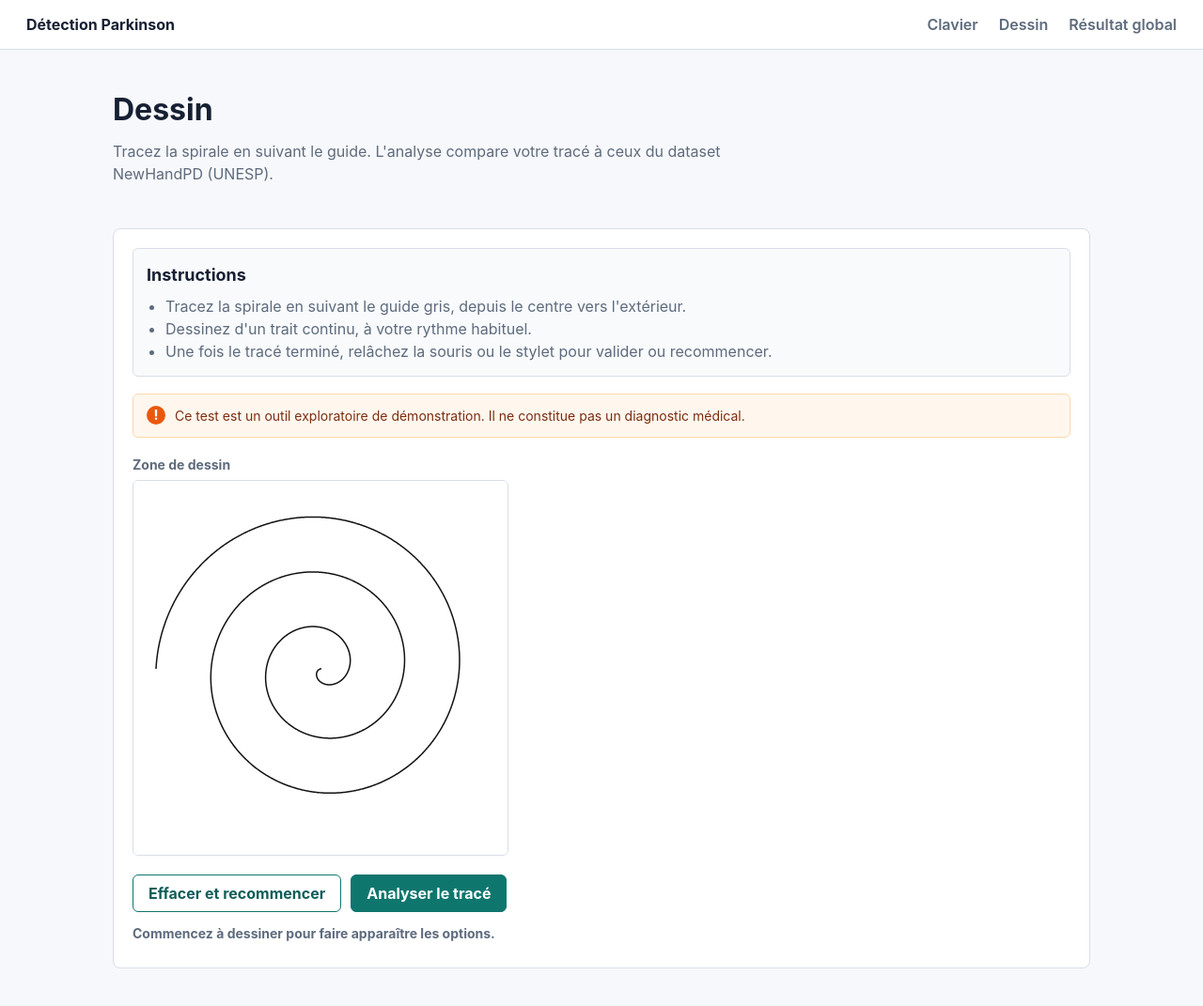
After one commit to Lelestar/multimodal-parkinson-detection, a Flask app: page /drawing in a window 1280 px wide. The commit adds this page. Shown: the whole page at 94% size. Run offline with Flask 3, Linux system fonts and the light colour scheme.

Commit message:
Ajout des tests de dessins

```diff
--- a/app/__init__.py
+++ b/app/__init__.py
@@ -7,15 +7,17 @@ from flask import Flask, jsonify, render_template, request
 from src.common.fusion import late_fusion
 from src.common.registry import ModalityRegistration, registry
 from src.modalities.keyboard.routes import keyboard_bp
+from src.modalities.drawing.routes import drawing_bp
 
 
 def create_app() -> Flask:
     """Create the Flask application and register shared routes."""
     app = Flask(__name__)
     app.register_blueprint(keyboard_bp)
+    app.register_blueprint(drawing_bp)
     registry.register(ModalityRegistration(name="keyboard", display_name="Clavier", route="/keyboard"))
     registry.register(ModalityRegistration(name="voice", display_name="Voix", route="#"))
-    registry.register(ModalityRegistration(name="drawing", display_name="Dessin", route="#"))
+    registry.register(ModalityRegistration(name="drawing", display_name="Dessin", route="/drawing"))
 
     @app.get("/")
     def index():
--- a/app/static/css/styles.css
+++ b/app/static/css/styles.css
@@ -324,3 +324,31 @@ textarea {
     font-size: 26px;
   }
 }
+
+/* ── Drawing canvas ─────────────────────────────────────────────────────────── */
+.canvas-wrapper {
+  position: relative;
+  display: inline-block;
+  width: 400px;
+  height: 400px;
+  border: 1px solid var(--border);
+  border-radius: 6px;
+  overflow: hidden;
+  cursor: crosshair;
+  touch-action: none;
+}
+
+.canvas-wrapper canvas {
+  position: absolute;
+  top: 0;
+  left: 0;
+}
+
+#guide-canvas {
+  z-index: 1;
+}
+
+#draw-canvas {
+  z-index: 2;
+  background: transparent;
+}
--- /dev/null
+++ b/app/static/js/drawing_capture.js
@@ -0,0 +1,179 @@
+const guideCanvas   = document.querySelector("#guide-canvas");
+const drawCanvas    = document.querySelector("#draw-canvas");
+const drawingActions = document.querySelector("#drawing-actions");
+const waitingHint   = document.querySelector("#waiting-hint");
+const resetButton   = document.querySelector("#reset-button");
+const submitButton  = document.querySelector("#submit-button");
+const resultPanel   = document.querySelector("#result-panel");
+
+const guideCtx = guideCanvas.getContext("2d");
+const drawCtx  = drawCanvas.getContext("2d");
+
+let isDrawing  = false;
+let hasDrawn   = false;
+
+function drawGuide() {
+  const w        = guideCanvas.width;
+  const h        = guideCanvas.height;
+  const cx       = w / 2;
+  const cy       = h / 2;
+  const turns    = 3;
+  const maxTheta = turns * 2 * Math.PI;
+  const maxR     = (Math.min(w, h) / 2) * 0.88;
+  const b        = maxR / maxTheta;
+
+  guideCtx.fillStyle = "#ffffff";
+  guideCtx.fillRect(0, 0, w, h);
+
+  guideCtx.beginPath();
+  const steps = 3000;
+  for (let i = 0; i <= steps; i++) {
+    const theta = (i / steps) * maxTheta;
+    const r = b * theta;
+    const x = cx - r * Math.cos(theta);
+    const y = cy + r * Math.sin(theta);
+    if (i === 0) guideCtx.moveTo(x, y);
+    else         guideCtx.lineTo(x, y);
+  }
+  guideCtx.strokeStyle = "#111111";
+  guideCtx.lineWidth   = 1.5;
+  guideCtx.stroke();
+}
+
+function clearDrawing() {
+  drawCtx.clearRect(0, 0, drawCanvas.width, drawCanvas.height);
+}
+
+function getPos(event) {
+  const rect = drawCanvas.getBoundingClientRect();
+  const scaleX = drawCanvas.width  / rect.width;
+  const scaleY = drawCanvas.height / rect.height;
+  const src = event.touches ? event.touches[0] : event;
+  return {
+    x: (src.clientX - rect.left) * scaleX,
+    y: (src.clientY - rect.top)  * scaleY,
+  };
+}
+
+function onPointerDown(event) {
+  event.preventDefault();
+  isDrawing = true;
+  const { x, y } = getPos(event);
+  drawCtx.beginPath();
+  drawCtx.moveTo(x, y);
+  drawCtx.strokeStyle = "#1a47a0";
+  drawCtx.lineWidth   = 2.5;
+  drawCtx.lineCap     = "round";
+  drawCtx.lineJoin    = "round";
+}
+
+function onPointerMove(event) {
+  if (!isDrawing) return;
+  event.preventDefault();
+  const { x, y } = getPos(event);
+  drawCtx.lineTo(x, y);
+  drawCtx.stroke();
+}
+
+function onPointerUp(event) {
+  if (!isDrawing) return;
+  event.preventDefault();
+  isDrawing = false;
+  hasDrawn  = true;
+  waitingHint.hidden  = true;
+  drawingActions.hidden = false;
+}
+
+drawCanvas.addEventListener("mousedown",  onPointerDown);
+drawCanvas.addEventListener("mousemove",  onPointerMove);
+drawCanvas.addEventListener("mouseup",    onPointerUp);
+drawCanvas.addEventListener("mouseleave", onPointerUp);
+
+drawCanvas.addEventListener("touchstart",  onPointerDown, { passive: false });
+drawCanvas.addEventListener("touchmove",   onPointerMove, { passive: false });
+drawCanvas.addEventListener("touchend",    onPointerUp,   { passive: false });
+drawCanvas.addEventListener("touchcancel", onPointerUp,   { passive: false });
+
+resetButton.addEventListener("click", () => {
+  clearDrawing();
+  hasDrawn = false;
+  drawingActions.hidden = true;
+  waitingHint.hidden    = false;
+  resultPanel.hidden    = true;
+  document.querySelector("#result-label").textContent      = "";
+  document.querySelector("#result-score").textContent      = "";
+  document.querySelector("#result-confidence").textContent = "";
+  document.querySelector("#result-warnings").replaceChildren();
+  sessionStorage.removeItem("parkinson_result_drawing");
+});
+
+function percent(value) {
+  if (value === null || value === undefined) return "-";
+  return `${Math.round(Number(value) * 1000) / 10}%`;
+}
+
+function riskText(label) {
+  const labels = { low: "Signal faible", moderate: "Signal modéré", elevated: "Signal élevé" };
+  return labels[label] ?? "-";
+}
+
+function storeDrawingResult(result) {
+  if (result.status !== "ok") return;
+  sessionStorage.setItem("parkinson_result_drawing", JSON.stringify({
+    ...result,
+    saved_at: new Date().toISOString(),
+  }));
+}
+
+function renderResult(result) {
+  resultPanel.hidden = false;
+  document.querySelector("#result-label").textContent      = riskText(result.label);
+  document.querySelector("#result-score").textContent      = percent(result.score);
+  document.querySelector("#result-confidence").textContent = percent(result.confidence);
+
+  const warningList = document.querySelector("#result-warnings");
+  warningList.replaceChildren();
+  for (const warning of result.warnings ?? []) {
+    const item = document.createElement("li");
+    item.textContent = warning;
+    warningList.appendChild(item);
+  }
+}
+
+submitButton.addEventListener("click", async () => {
+  submitButton.disabled    = true;
+  submitButton.textContent = "Analyse…";
+  resultPanel.hidden = true;
+
+  const tempCanvas = document.createElement("canvas");
+  tempCanvas.width  = drawCanvas.width;
+  tempCanvas.height = drawCanvas.height;
+  const tempCtx = tempCanvas.getContext("2d");
+  tempCtx.fillStyle = "#ffffff";
+  tempCtx.fillRect(0, 0, tempCanvas.width, tempCanvas.height);
+  tempCtx.drawImage(guideCanvas, 0, 0);
+  tempCtx.drawImage(drawCanvas, 0, 0);
+
+  const image_b64 = tempCanvas.toDataURL("image/png");
+
+  try {
+    const response = await fetch("/api/drawing/predict", {
+      method: "POST",
+      headers: { "Content-Type": "application/json" },
+      body: JSON.stringify({ image_b64 }),
+    });
+    const result = await response.json();
+    storeDrawingResult(result);
+    renderResult(result);
+  } catch (error) {
+    renderResult({
+      status: "error",
+      warnings: [`Erreur réseau ou serveur : ${error}`],
+    });
+  } finally {
+    submitButton.disabled    = false;
+    submitButton.textContent = "Analyser le tracé";
+  }
+});
+
+drawGuide();
--- a/app/templates/base.html
+++ b/app/templates/base.html
@@ -11,6 +11,7 @@
       <a class="brand" href="{{ url_for('index') }}">Détection Parkinson</a>
       <nav>
         <a href="{{ url_for('keyboard.keyboard_page') }}">Clavier</a>
+        <a href="{{ url_for('drawing.drawing_page') }}">Dessin</a>
         <a href="{{ url_for('results') }}">Résultat global</a>
       </nav>
     </header>
--- /dev/null
+++ b/app/templates/drawing.html
@@ -0,0 +1,66 @@
+{% extends "base.html" %}
+
+{% block title %}Test dessin - Détection Parkinson{% endblock %}
+
+{% block content %}
+<section class="page-section keyboard-layout">
+  <div class="section-header">
+    <h1>Dessin</h1>
+    <p>Tracez la spirale en suivant le guide. L'analyse compare votre tracé à ceux du dataset NewHandPD (UNESP).</p>
+  </div>
+
+  <div class="test-panel">
+    <div class="instructions">
+      <h2>Instructions</h2>
+      <ul>
+        <li>Tracez la spirale en suivant le guide gris, depuis le centre vers l'extérieur.</li>
+        <li>Dessinez d'un trait continu, à votre rythme habituel.</li>
+        <li>Une fois le tracé terminé, relâchez la souris ou le stylet pour valider ou recommencer.</li>
+      </ul>
+    </div>
+
+    <p class="notice-note" aria-label="Avertissement">
+      <span aria-hidden="true">!</span>
+      Ce test est un outil exploratoire de démonstration. Il ne constitue pas un diagnostic médical.
+    </p>
+
+    <label class="field-label">Zone de dessin</label>
+    <div class="canvas-wrapper">
+      <canvas id="guide-canvas" width="400" height="400" aria-hidden="true"></canvas>
+      <canvas id="draw-canvas" width="400" height="400" aria-label="Zone de dessin de la spirale"></canvas>
+    </div>
+
+    <div id="drawing-actions" class="actions" hidden>
+      <button id="reset-button" type="button" class="button secondary">Effacer et recommencer</button>
+      <button id="submit-button" type="button" class="button">Analyser le tracé</button>
+    </div>
+    <div id="waiting-hint" class="field-label" style="color: var(--muted); margin-top: 12px;">
+      Commencez à dessiner pour faire apparaître les options.
+    </div>
+  </div>
+
+  <section id="result-panel" class="result-panel" hidden>
+    <h2>Résultat dessin</h2>
+    <dl class="result-list">
+      <div>
+        <dt>Signal détecté</dt>
+        <dd id="result-label"></dd>
+      </div>
+      <div>
+        <dt>Score exploratoire</dt>
+        <dd id="result-score"></dd>
+      </div>
+      <div>
+        <dt>Confiance du signal</dt>
+        <dd id="result-confidence"></dd>
+      </div>
+    </dl>
+    <ul id="result-warnings" class="warnings"></ul>
+    <p class="medical-note">Ce résultat est expérimental et ne constitue pas un diagnostic médical.</p>
+    <div class="actions">
+      <a class="button" href="{{ url_for('results') }}">Voir le résultat global</a>
+    </div>
+  </section>
+</section>
+<script src="{{ url_for('static', filename='js/drawing_capture.js') }}"></script>
+{% endblock %}
--- a/app/templates/results.html
+++ b/app/templates/results.html
@@ -14,6 +14,7 @@
     <p class="medical-note">Réalisez au moins un test avant de calculer un résultat global.</p>
     <div class="actions">
       <a class="button" href="{{ url_for('keyboard.keyboard_page') }}">Faire le test clavier</a>
+      <a class="button secondary" href="{{ url_for('drawing.drawing_page') }}">Faire le test dessin</a>
     </div>
   </section>
 
@@ -41,7 +42,11 @@
     <div id="modality-results" class="modality-grid"></div>
     <ul id="fusion-warnings" class="warnings"></ul>
     <p class="medical-note">Ce résultat combine uniquement les tests disponibles. Il est expérimental et ne constitue pas un diagnostic médical.</p>
+    <div class="actions">
+      <button id="reset-all-button" type="button" class="button secondary">↺ Réinitialiser tous les résultats</button>
+    </div>
   </section>
+</section>
 </section>
 <script src="{{ url_for('static', filename='js/results_fusion.js') }}"></script>
 {% endblock %}
--- a/requirements.txt
+++ b/requirements.txt
@@ -4,3 +4,8 @@ scikit-learn
 flask
 imbalanced-learn
 joblib
+Pillow
+scipy
+requests
+matplotlib
+scikit-image
--- /dev/null
+++ b/src/modalities/drawing/routes.py
@@ -0,0 +1,26 @@
+"""Flask routes for the drawing modality."""
+
+from __future__ import annotations
+
+from flask import Blueprint, jsonify, render_template, request
+
+from src.modalities.drawing.predictor import DrawingPredictor
+
+
+drawing_bp = Blueprint("drawing", __name__)
+predictor = DrawingPredictor()
+
+
+@drawing_bp.get("/drawing")
+def drawing_page():
+    """Render the spiral drawing capture page."""
+    return render_template("drawing.html")
+
+
+@drawing_bp.post("/api/drawing/predict")
+def drawing_predict():
+    """Receive a base64 PNG image and return a standardized prediction."""
+    payload = request.get_json(silent=True) or {}
+    result = predictor.predict(payload)
+    status_code = 200 if result.status in {"ok", "insufficient_data"} else 500
+    return jsonify(result.to_dict()), status_code
```
Also changed, not shown: app/static/js/results_fusion.js (+16 -0 lines), src/modalities/drawing/predictor.py (+104 -7 lines), README.md, 3 other files.
